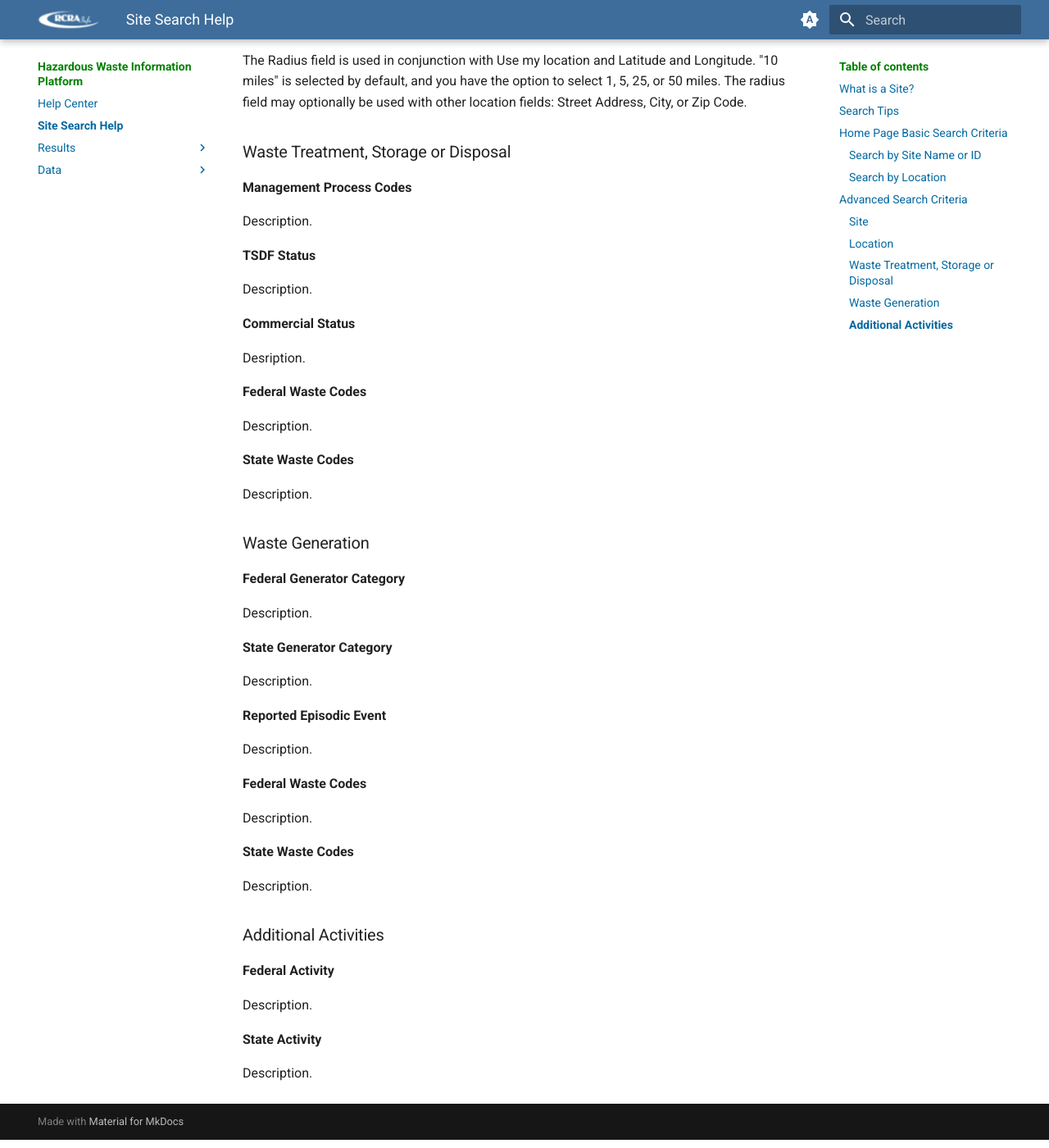
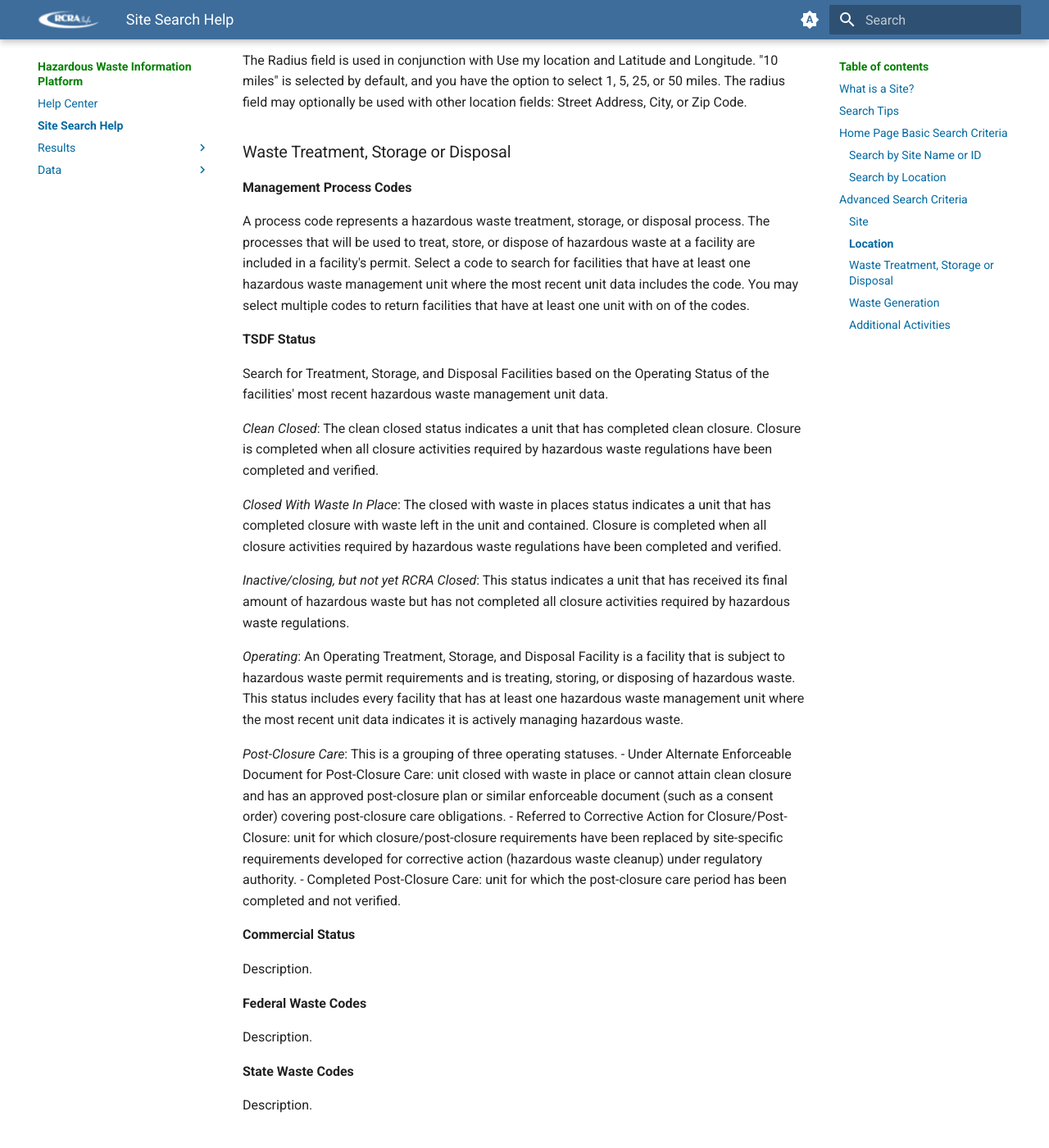
Before and after one commit to furrlori-oss/hwip, an MkDocs documentation site: the page built from docs/search-help.md, in a window 1280 px wide and 1400 px high, scrolled down 3068 px. Shown: the whole window at 82% size. Built offline with MkDocs 1.6.1 and Material for MkDocs 9.7.7, drawn with Linux system fonts in a browser that asks for light colours.

Commit message:
Update search-help.md

```diff
--- a/docs/search-help.md
+++ b/docs/search-help.md
@@ -90,15 +90,28 @@ The Radius field is used in conjunction with Use my location and Latitude and Lo
 
 **Management Process Codes**
 
-Description.
+A process code represents a hazardous waste treatment, storage, or disposal process. The processes that will be used to treat, store, or dispose of hazardous waste at a facility are included in a facility's permit. Select a code to search for facilities that have at least one hazardous waste management unit where the most recent unit data includes the code. You may select multiple codes to return facilities that have at least one unit with on of the codes.
 
 **TSDF Status**
 
-Description.
+Search for Treatment, Storage, and Disposal Facilities based on the Operating Status of the facilities' most recent hazardous waste management unit data.
+
+*Clean Closed*: The clean closed status indicates a unit that has completed clean closure. Closure is completed when all closure activities required by hazardous waste regulations have been completed and verified.
+
+*Closed With Waste In Place*: The closed with waste in places status indicates a unit that has completed closure with waste left in the unit and contained. Closure is completed when all closure activities required by hazardous waste regulations have been completed and verified.
+
+*Inactive/closing, but not yet RCRA Closed*: This status indicates a unit that has received its final amount of hazardous waste but has not completed all closure activities required by hazardous waste regulations.
+
+*Operating*: An Operating Treatment, Storage, and Disposal Facility is a facility that is subject to hazardous waste permit requirements and is treating, storing, or disposing of hazardous waste. This status includes every facility that has at least one hazardous waste management unit where the most recent unit data indicates it is actively managing hazardous waste.
+
+*Post-Closure Care*: This is a grouping of three operating statuses.
+- Under Alternate Enforceable Document for Post-Closure Care: unit closed with waste in place or cannot attain clean closure and has an approved post-closure plan or similar enforceable document (such as a consent order) covering post-closure care obligations.
+- Referred to Corrective Action for Closure/Post-Closure: unit for which closure/post-closure requirements have been replaced by site-specific requirements developed for corrective action (hazardous waste cleanup) under regulatory authority.
+- Completed Post-Closure Care: unit for which the post-closure care period has been completed and not verified.
 
 **Commercial Status**
 
-Desription.
+Description.
 
 **Federal Waste Codes**
 
```
